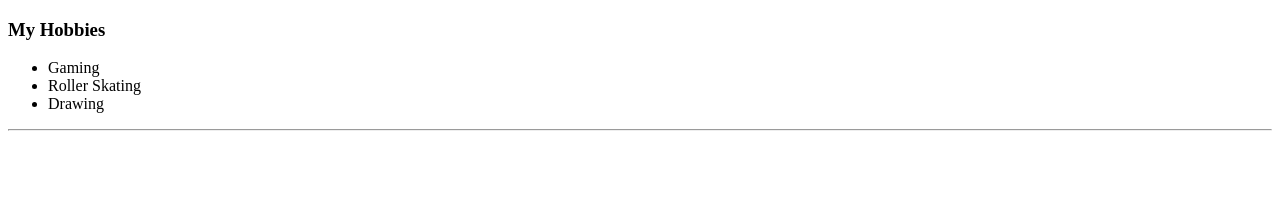
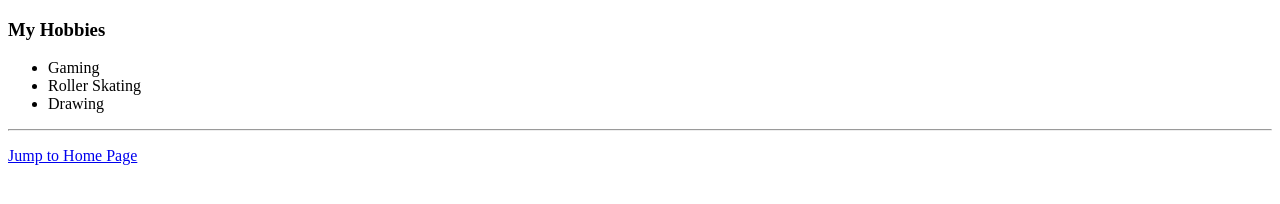
Before and after one commit to eritson254/cv, a plain HTML site: page myhobbies.html in a window 1280 px wide. Drawn offline with Linux system fonts and the light colour scheme.

Commit message:
Added a hyperlink to jump to the home page

```diff
--- a/myhobbies.html
+++ b/myhobbies.html
@@ -12,5 +12,6 @@
         <li>Drawing</li>
       </ul>
       <hr>
+    <p><a href="index.html">Jump to Home Page</a></p>
   </body>
 </html>
```
